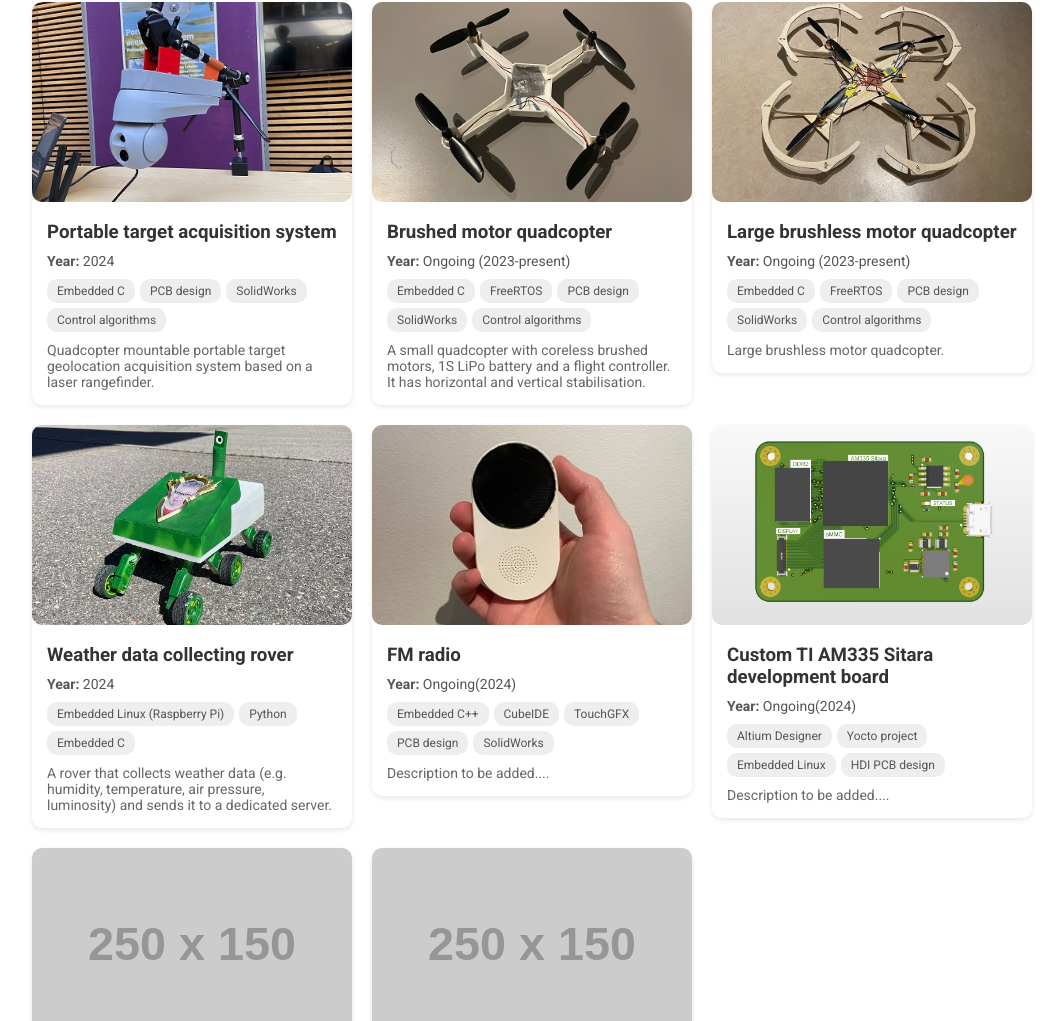
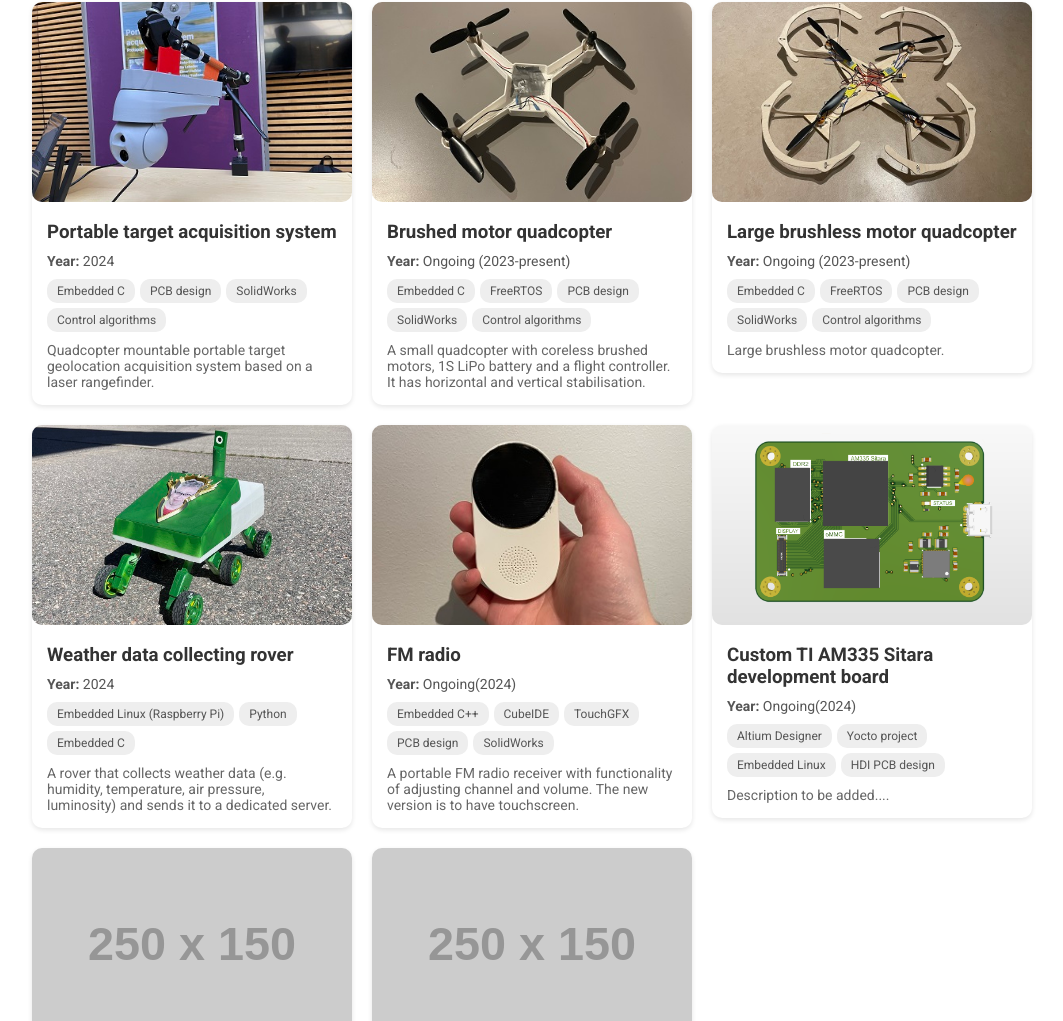
Before and after one commit to lebeili/lebeili.github.io, a plain HTML site: page index.html in a window 1280 px wide. Shown: the part 76-1097 px from the top of the page, without its empty margins (108-1171 px from the left). Drawn offline with Linux system fonts and the light colour scheme; placeholder pictures from the web are drawn by us.

Commit message:
more info

```diff
--- a/index.html
+++ b/index.html
@@ -206,7 +206,7 @@
                             <span>PCB design</span>
 			    <span>SolidWorks</span>
                         </div>
-                        <p class="project-description">Description to be added....</p>
+                        <p class="project-description">A portable FM radio receiver with functionality of adjusting channel and volume. The new version is to have touchscreen.</p>
                     </div>
                 </div>
             </a>
```
